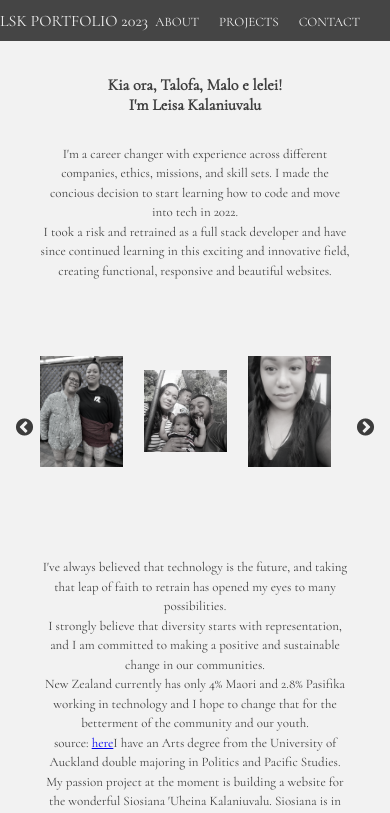
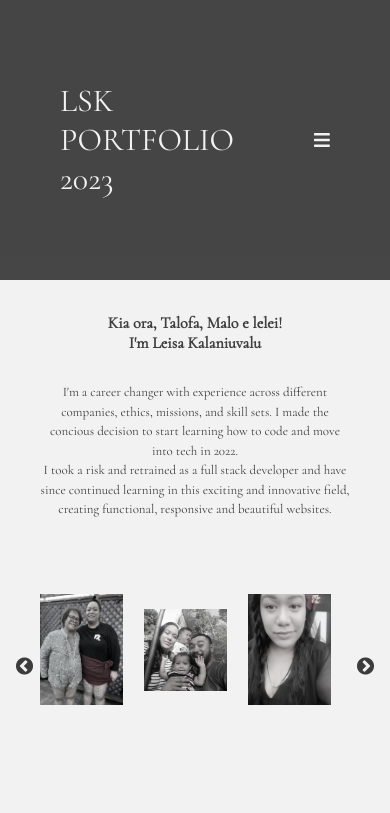
Before and after one commit to Nulan2426/my-portfolio, a React (Create React App) app: page / in a window 390 px wide. Shown: the top 813 px of the page. Built offline with nearby package versions, Linux system fonts and the light colour scheme.

Commit message:
text changes to about, some more mobile responsiveness and updated code for mobile navigation

```diff
--- a/src/App.js
+++ b/src/App.js
@@ -5,6 +5,7 @@ import Projects from './Components/Projects';
 import Contact from './Components/Contact';
 import Footer from './Components/Footer';
 import './App.css';
+import ScrollButton from './Components/ScrollButton';
 
 
 const App = () => {
@@ -12,8 +13,11 @@ const App = () => {
     <div className="App">
       <Header />
       <About />
+      <ScrollButton />
       <Projects />
+      <ScrollButton />
       <Contact />
+      <ScrollButton/>
       <Footer />
     </div>
   );
--- a/src/Components/About.js
+++ b/src/Components/About.js
@@ -65,6 +65,7 @@ const About = () => {
             </Slider>
 
                 <p>
+                    <br/>
                     I've always believed that technology is the future, and taking that leap of faith to retrain has opened my eyes to many possibilities.
                     <br />
                     I strongly believe that diversity starts with representation, and I am committed to making a positive and sustainable change in our communities.
@@ -72,15 +73,15 @@ const About = () => {
                     New Zealand currently has only 4% Maori and 2.8% Pasifika working in technology and I hope to change that for the betterment of the community and our youth. <br />
                     source: {""}
                     <a href='https://nztech.org.nz/wp-content/uploads/sites/8/2021/01/Digital-Skills-Aotearoa-Report-2021_online.pdf' target='_blank' rel="noopener noreferrer">here</a>
-
+                    <br/>
                     I have an Arts degree from the University of Auckland double majoring in Politics and Pacific Studies.
                     <br/>
-                My passion project at the moment is building a website for the wonderful Siosiana 'Uheina Kalaniuvalu.
+                    My passion project at the moment is building a website for the wonderful Siosiana 'Uheina Kalaniuvalu.
                     Siosiana is in her 70s, and has a plethora of knowledge about Tongan culture and arts.
                     <br/>
                     Having a place to hold, store and share her knowledge with the world, has seen a wonderful marriage of my learning journeys.
                     <br/>
-                You can find me when I'm not coding, spending time with my little family, advocating for our pasifika people to consider a career in tech, travelling the pacific and watching sports.</p>
+                    You can find me when I'm not coding, spending time with my little family, advocating for our pasifika people to consider a career in tech, helping pasifika businesses and people build an online presence, travelling the pacific and watching sports.</p>
             </section>
 </div>
 
--- a/src/Components/Header.js
+++ b/src/Components/Header.js
@@ -1,4 +1,6 @@
-import React from 'react';
+import React, { useState } from 'react';
+import { FaBars } from "react-icons/fa";
+import { FaTimes } from "react-icons/fa";
 
 import "../Styling/Header.css"
 
@@ -11,16 +13,42 @@ const Header = () => {
     </a>
   )
 
+  const [isMobileOpen, setIsMobileOpen] = useState(false)
+
+  const handleOnClick = () => {
+    setIsMobileOpen(!isMobileOpen)
+  }
+
+  const closeOnClick = () => {
+    setIsMobileOpen(false)
+  };
+
+
   return (
     <header className='header'>
       <h1>LSK PORTFOLIO 2023</h1>
       <nav>
-        <ul>
+        <ul class='desktop-nav'>
           <li><a href="#about">ABOUT</a></li>
           <li><a href="#projects">PROJECTS</a></li>
           <li><a href="#contact">CONTACT</a></li>
         </ul>
       </nav>
+      {isMobileOpen ? <FaTimes class='icons' onClick={handleOnClick} /> : <FaBars class='icons' onClick={handleOnClick} />}
+      {
+        isMobileOpen ? <div class='mobile-nav'>
+          {
+      <nav>
+
+        <ul class='mobile-links'>
+                <li><a onClick={closeOnClick} href="#about"><u>ABOUT</u></a></li>
+                <li><a onClick={closeOnClick} href="#projects"><u>PROJECTS</u></a></li>
+                <li><a onClick={closeOnClick} href="#contact"><u>CONTACT</u></a></li>
+        </ul>
+          </nav>}
+
+            </div> : " "
+      }
     </header>
   );
 };
--- a/src/Components/Projects.js
+++ b/src/Components/Projects.js
@@ -7,7 +7,7 @@ const Projects = () => {
         {
             id: 1,
             title: 'ORIANA SIVA ACADEMY',
-            blurb: `A project for an amazing team in Australia whose dance academy did not have a website. This page was built on React.js. the timeline was was short as they had a launch for registrations 8 days away. Incorporated into the site are two google forms, which in a future iteration will be coded into the actual page itself. There is no backend and is a purely front end development. My learnings from this projects, 1. The amount of work I could accomplish in 8 days was awesome, 2. Incorporating and ensuring my project goes into github earlier to save tears on deployment and lastly, never forget a scroll up button!`,
+            blurb: `A project for an amazing team in Australia whose dance academy did not have a website. This page was built on React.js. the timeline was short as they had a launch for registrations 8 days away. Incorporated into the site are two google forms, which in a future iteration will be coded into the actual page itself. There is no backend and is a purely front end development. My learnings from this projects, 1. The amount of work I could accomplish is immense, further cementing my position to push myself in this field. 2. Incorporating and ensuring my project goes into github earlier to save tears on deployment and lastly, never forget a scroll up button!`,
             code: `https://www.orianasivaacademy.com.au`,
             url: 'https://www.orianasivaacademy.com.au'
 
@@ -24,7 +24,7 @@ const Projects = () => {
         {
             id: 3,
             title: 'SPASIFIK RECRUITMENT (up coming Project)',
-            blurb: `A recent commission to build a website for a recruitment business. It was here that I realised the work in the space that I'm in really is lacking in Pasifika talent. Back story, the owner of the business was told that what he is looking for is a 'full stack developer', he had no idea what that was, so went to LinkedIn and typed in full stack developer, and the first pasifika name he came across was me. He reached out, and here we are!.`,
+            blurb: `A recent commission to build a website for a recruitment business. It was here that I realised the work in the space that I'm in really lacks Pasifika talent. Back story, the owner of the business was told that what he is looking for is a 'full stack developer', he had no idea what that was, so went to LinkedIn and typed in full stack developer, and the first pasifika name he came across was me. He reached out, and here we are!.`,
             code: `//Link coming soon! Watch this space!`,
             url: ''
 
--- /dev/null
+++ b/src/Components/ScrollButton.js
@@ -0,0 +1,37 @@
+import React, { useState } from 'react'
+import { FaArrowCircleUp } from 'react-icons/fa'
+import '../Styling/ScrollButton.css'
+
+const ScrollButton = () => {
+
+    const [visible, setVisible] = useState(false)
+
+    const toggleVisible = () => {
+        const scrolled = document.documentElement.scrollTop;
+        if (scrolled > 200) {
+            setVisible(true)
+        }
+        else if (scrolled <= 200) {
+            setVisible(false)
+        }
+    };
+
+    const scrollTop = () => {
+        window.scrollTo({
+            top: 0,
+            behavior: 'smooth'
+        });
+    };
+
+    window.addEventListener('scroll', toggleVisible);
+
+    return (
+        <button class='scroll-button'>
+            <br />
+            <FaArrowCircleUp class='circle' onClick={scrollTop}
+                style={{ display: visible ? 'inline' : 'none' }} />
+        </button>
+    );
+}
+
+export default ScrollButton
--- a/src/Styling/Header.css
+++ b/src/Styling/Header.css
@@ -1,21 +1,68 @@
 .header {
+
+
+    display: flex;
     position: relative;
-    top: 0;
+    /* top: 0;
     left: 0;
     right: 0;
-    z-index: 9999;
+    z-index: 9999; */
     opacity: 90%;
     padding: 0;
     font-family: 'Cormorant', serif;
 }
 
 .header h1 {
-    margin-left: 10px;
+    margin-left: 20px;
 }
 
 .header nav {
-    margin-right: 10px;
+    margin-right: 20px;
 }
+
+.icons {
+    display: none !important;
+    display: flex;
+    flex-direction: row;
+    justify-content: flex-end;
+    /* color: black; */
+    font-size: 20px;
+}
+.mobile-nav {
+    display: none !important;
+    flex-direction: column;
+    justify-content: center;
+    top: 40px;
+    text-align: center;
+}
+
+.mobile-nav ul {
+    display: flex;
+        flex-direction: column;
+        justify-content: center;
+        align-items: center;
+        width: 100%;
+
+}
+
+.mobile-links {
+    display: flex;
+    flex-direction: column;
+    justify-content: space-between;
+    position: fixed;
+    transform: translate(-50%, 0);
+    list-style: none;
+   margin-left: -20%;
+    margin-right: 20%;
+    margin-bottom: px;
+    margin-top: 40px;
+}
+
+.mobile-links a {
+    padding: 5px;
+}
+
+
 
 
 @media (max-width: 768px) {
@@ -23,17 +70,17 @@
         display: flex;
         flex-direction: row ;
         justify-content: space-between;
-        align-items: row;
+        align-items: center;
+        position: relative;
+        padding:60px;
+        /* padding-top: 30px; */
 
     }
 
     .header h1 {
-     display: flex;
+     display: flex !important;
      flex-direction: row;
-        justify-content: flex-start;
-        align-items: center;
-        margin-left: 0%;
-        font-size: medium;
+     margin-left: 0;
     }
 
     .header nav {
@@ -43,10 +90,25 @@
     }
 
     .header nav a {
-        text-align:center;
-        border-top:none!important;
-        padding: none;
+        display: flex;
         font-size: small;
     }
 
+    .desktop-nav {
+        display: none !important;
+    }
+
+.icons {
+    display: flex !important;
+    flex-direction: column;
+    justify-content: flex-end;
 }
+
+.mobile-nav {
+    display: flex !important;
+    flex-direction: column;
+
+
+}
+
+}
--- /dev/null
+++ b/src/Styling/ScrollButton.css
@@ -0,0 +1,24 @@
+.scroll-button {
+    font-weight: bold;
+    /* background-color: black; */
+    border: none;
+    color: #333;
+    /* margin-left: 50%; */
+    margin-right: 20%;
+}
+
+.circle {
+    width: 30px;
+    height: 30px;
+    color: #333;
+}
+
+@media (max-width: 768px) {
+
+.circle {
+        width: 15px;
+        height: 15px;
+        color: #333;
+    }
+
+}
```
Also changed, not shown: package.json (+1 -29 lines), 2 other files (tests, documents, lock files or other folders).
